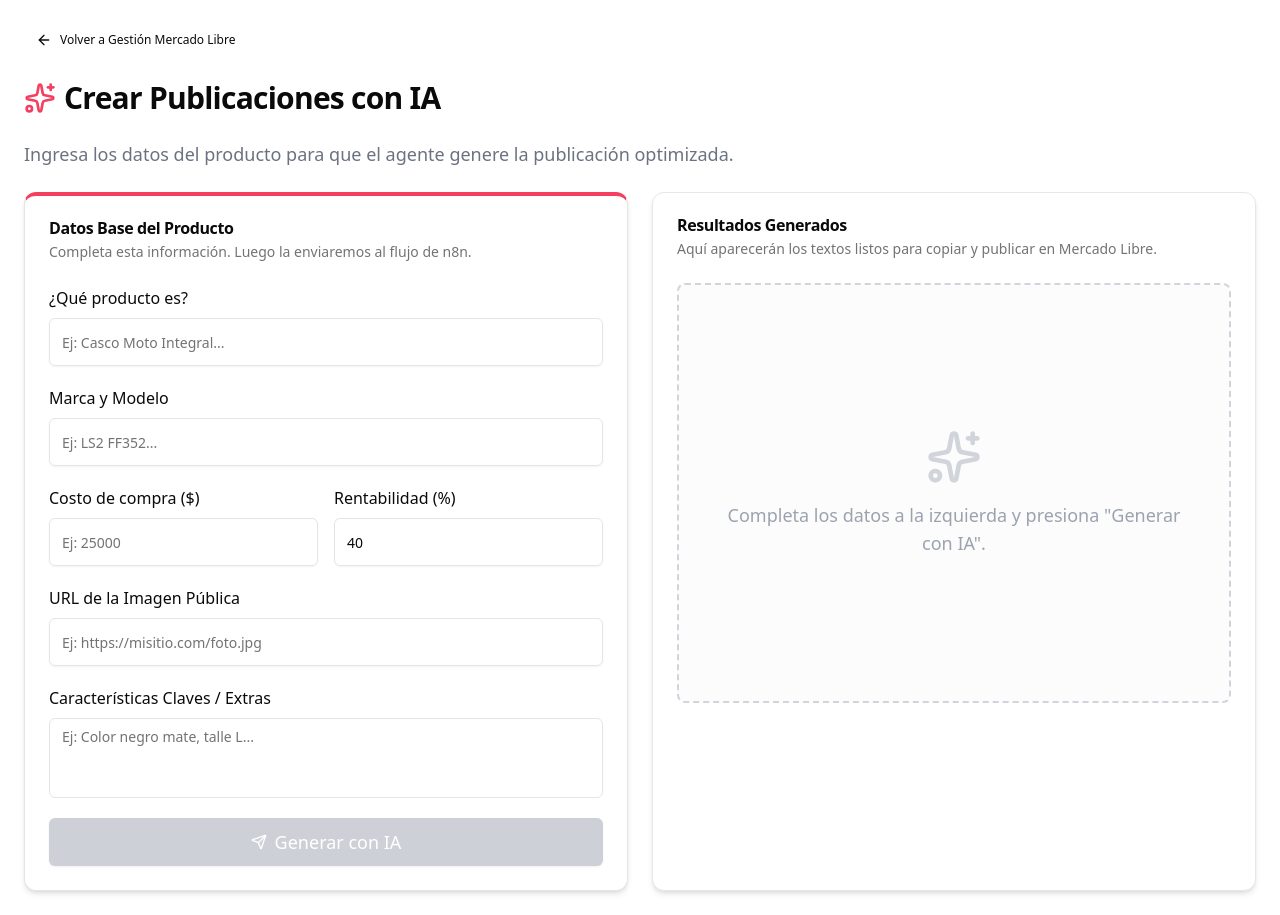
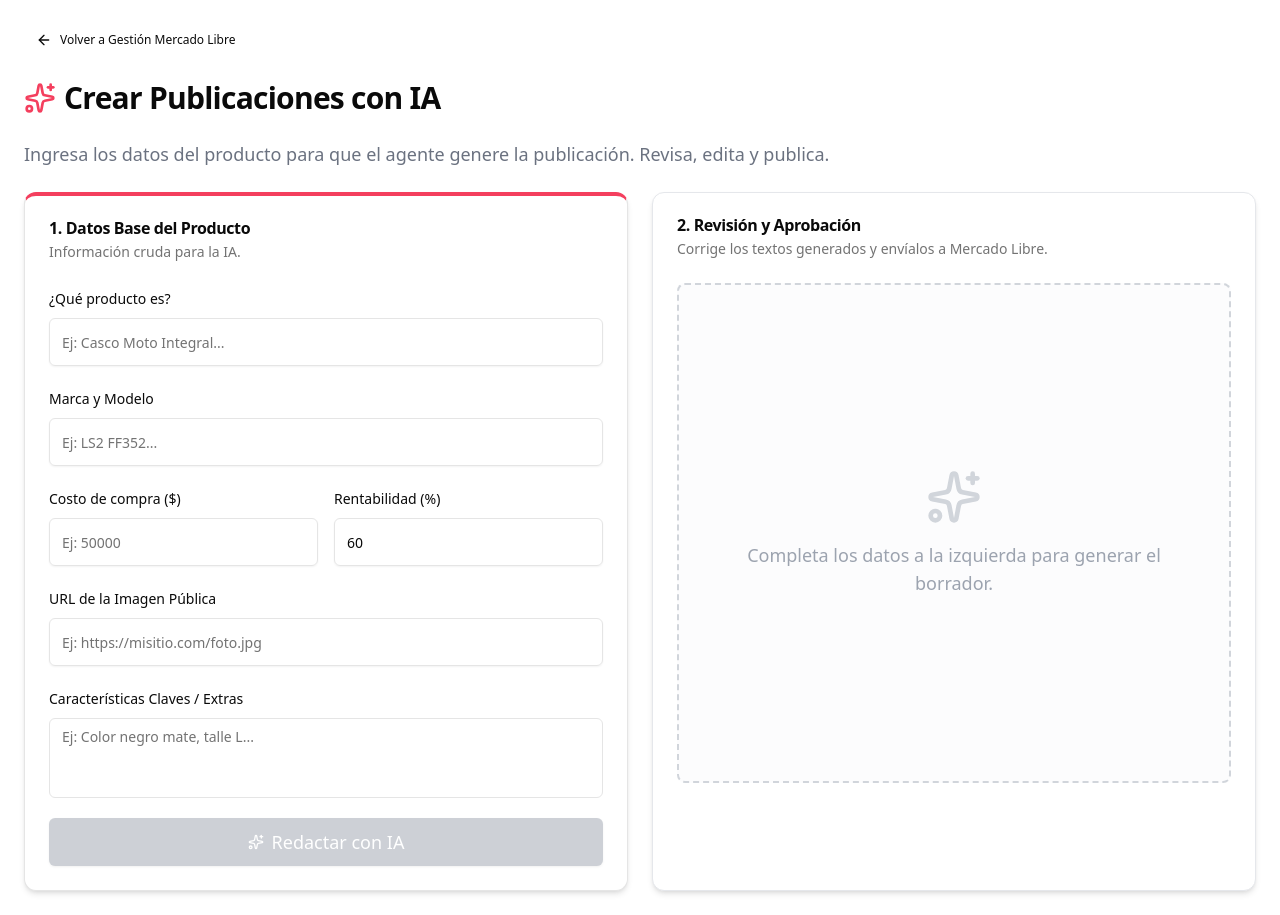
Before and after one commit to martinalejandrohakanson29-art/tienda-martin, a Next.js app: page /admin/mercadolibre/crear-publicaciones in a window 1280 px wide. Built offline with nearby package versions, Linux system fonts and the light colour scheme; no server answers; the database is empty.

Commit message:
Update page.tsx

```diff
--- a/app/admin/mercadolibre/crear-publicaciones/page.tsx
+++ b/app/admin/mercadolibre/crear-publicaciones/page.tsx
@@ -6,34 +6,42 @@ import { Button } from "@/components/ui/button";
 import { Input } from "@/components/ui/input";
 import { Label } from "@/components/ui/label";
 import { Textarea } from "@/components/ui/textarea";
-import { ArrowLeft, Sparkles, Send, Loader2 } from "lucide-react";
+import { ArrowLeft, Sparkles, Send, Loader2, UploadCloud, CheckCircle2 } from "lucide-react";
 import Link from "next/link";
 
 export default function CrearPublicacionesPage() {
-  // 1. ESTADOS DEL FORMULARIO: Aquí guardamos lo que el usuario escribe
+  // 1. ESTADOS DEL FORMULARIO BASE (Lo que le enviamos a la IA)
   const [producto, setProducto] = useState("");
   const [marca, setMarca] = useState("");
   const [caracteristicas, setCaracteristicas] = useState("");
   const [costo, setCosto] = useState("");
-  const [rentabilidad, setRentabilidad] = useState("40"); // 40% por defecto
+  const [rentabilidad, setRentabilidad] = useState("60");
   const [urlFoto, setUrlFoto] = useState("");
 
-  // 2. ESTADOS DE LA APLICACIÓN: Para saber si está cargando y guardar el resultado
+  // 2. ESTADOS DE LOS RESULTADOS EDITABLES (Lo que nos devuelve la IA y podemos modificar)
+  const [resTitulo, setResTitulo] = useState("");
+  const [resPrecio, setResPrecio] = useState("");
+  const [resMarca, setResMarca] = useState("");
+  const [resDescripcion, setResDescripcion] = useState("");
+  const [resCategoria, setResCategoria] = useState(""); // Ej: MLA3530
+  const [resStock, setResStock] = useState("1"); // Por defecto 1 unidad
+
+  // 3. ESTADOS DE CONTROL DE PANTALLA
   const [isLoading, setIsLoading] = useState(false);
-  const [resultadoIa, setResultadoIa] = useState<any>(null);
+  const [isPublishing, setIsPublishing] = useState(false);
+  const [iaTermino, setIaTermino] = useState(false);
+  const [publicacionExitosa, setPublicacionExitosa] = useState(false);
 
-  // 3. LA FUNCIÓN QUE SE CONECTA CON n8n
+  // --- FUNCIÓN 1: PEDIRLE A LA IA QUE REDACTE ---
   const handleGenerarConIA = async () => {
     setIsLoading(true);
-    setResultadoIa(null);
+    setIaTermino(false);
+    setPublicacionExitosa(false);
 
-    // Reemplaza esto con la URL real de tu Webhook de n8n
-    const WEBHOOK_URL = "https://n8n-on-render-production-52f0.up.railway.app/webhook/generar-publicacion";
+    // URL de tu n8n en Railway para la Fase 1 (Generador)
+    const WEBHOOK_GENERAR = "https://n8n-on-render-production-52f0.up.railway.app/webhook/generar-publicacion";
 
-    // Unimos los textos del formulario para armar el "Borrador" que n8n espera
     const borrador_titulo = `${producto} ${marca}. Características: ${caracteristicas}`;
-
-    // Armamos el paquete exacto con los nombres de variables que configuramos en n8n
     const payload = {
       borrador_titulo: borrador_titulo,
       costo_producto: Number(costo),
@@ -42,32 +50,78 @@ export default function CrearPublicacionesPage() {
     };
 
     try {
-      // Enviamos los datos a n8n
-      const response = await fetch(WEBHOOK_URL, {
+      const response = await fetch(WEBHOOK_GENERAR, {
         method: "POST",
-        headers: {
-          "Content-Type": "application/json",
-        },
+        headers: { "Content-Type": "application/json" },
         body: JSON.stringify(payload),
       });
 
       if (!response.ok) throw new Error("Error al conectar con n8n");
 
-      // Recibimos la respuesta de OpenRouter a través de n8n
       const data = await response.json();
-      setResultadoIa(data);
+
+      // Guardamos los datos de la IA en variables que el usuario puede editar
+      setResTitulo(data.title || "");
+      setResPrecio(data.price || "");
+      setResMarca(data.brand || "");
+      setResDescripcion(data.description || "");
+
+      setIaTermino(true); // Cambiamos la pantalla para mostrar los inputs
 
     } catch (error) {
       console.error("Hubo un error:", error);
-      alert("Hubo un error al generar la publicación. Verifica que n8n esté activo.");
+      alert("Error al generar los textos. Revisa n8n.");
     } finally {
       setIsLoading(false);
     }
   };
 
+  // --- FUNCIÓN 2: ENVIAR A MERCADO LIBRE ---
+  const handlePublicar = async () => {
+    // Validación básica antes de publicar
+    if (!resCategoria) {
+      alert("Por favor, ingresa el ID de la Categoría (Ej: MLA3530) antes de publicar.");
+      return;
+    }
+
+    setIsPublishing(true);
+
+    // URL de tu n8n en Railway para la Fase 3 (Publicador)
+    const WEBHOOK_PUBLICAR = "https://n8n-on-render-production-52f0.up.railway.app/webhook/subir_publicaciones";
+
+    // Empaquetamos los datos finales, ya revisados y corregidos por ti
+    const payloadFinal = {
+      title: resTitulo,
+      price: Number(resPrecio),
+      brand: resMarca,
+      description: resDescripcion,
+      category_id: resCategoria,
+      available_quantity: Number(resStock),
+      pictures: [{ source: urlFoto }] // Pasamos la URL de la foto original
+    };
+
+    try {
+      const response = await fetch(WEBHOOK_PUBLICAR, {
+        method: "POST",
+        headers: { "Content-Type": "application/json" },
+        body: JSON.stringify(payloadFinal),
+      });
+
+      if (!response.ok) throw new Error("Error al enviar a publicar");
+
+      // Si todo salió bien, mostramos mensaje de éxito
+      setPublicacionExitosa(true);
+
+    } catch (error) {
+      console.error("Error al publicar:", error);
+      alert("Hubo un problema al enviar la publicación a n8n.");
+    } finally {
+      setIsPublishing(false);
+    }
+  };
+
   return (
     <div className="space-y-6 p-6">
-      {/* Encabezado con botón para volver */}
       <div className="flex items-center gap-4">
         <Link href="/admin/mercadolibre">
           <Button variant="ghost" size="sm" className="gap-2">
@@ -85,181 +139,153 @@ export default function CrearPublicacionesPage() {
       </div>
 
       <p className="text-gray-500 text-lg">
-        Ingresa los datos del producto para que el agente genere la publicación optimizada.
+        Ingresa los datos del producto para que el agente genere la publicación. Revisa, edita y publica.
       </p>
 
-      {/* Contenedor principal dividido en 2 columnas */}
       <div className="grid grid-cols-1 lg:grid-cols-2 gap-6 mt-4">
 
-        {/* COLUMNA IZQUIERDA: Formulario de entrada */}
-        <Card className="border-t-4 border-t-rose-500 shadow-md">
+        {/* === COLUMNA IZQUIERDA: FORMULARIO BASE === */}
+        <Card className="border-t-4 border-t-rose-500 shadow-md h-fit">
           <CardHeader>
-            <CardTitle>Datos Base del Producto</CardTitle>
-            <CardDescription>
-              Completa esta información. Luego la enviaremos al flujo de n8n.
-            </CardDescription>
+            <CardTitle>1. Datos Base del Producto</CardTitle>
+            <CardDescription>Información cruda para la IA.</CardDescription>
           </CardHeader>
           <CardContent className="space-y-5">
 
             <div className="space-y-2">
-              <Label htmlFor="producto" className="text-base font-medium">¿Qué producto es?</Label>
-              <Input
-                id="producto"
-                placeholder="Ej: Casco Moto Integral..."
-                className="h-12"
-                value={producto}
-                onChange={(e) => setProducto(e.target.value)}
-              />
+              <Label>¿Qué producto es?</Label>
+              <Input placeholder="Ej: Casco Moto Integral..." className="h-12" value={producto} onChange={(e) => setProducto(e.target.value)} />
             </div>
 
             <div className="space-y-2">
-              <Label htmlFor="marca" className="text-base font-medium">Marca y Modelo</Label>
-              <Input
-                id="marca"
-                placeholder="Ej: LS2 FF352..."
-                className="h-12"
-                value={marca}
-                onChange={(e) => setMarca(e.target.value)}
-              />
+              <Label>Marca y Modelo</Label>
+              <Input placeholder="Ej: LS2 FF352..." className="h-12" value={marca} onChange={(e) => setMarca(e.target.value)} />
             </div>
 
             <div className="grid grid-cols-2 gap-4">
               <div className="space-y-2">
-                <Label htmlFor="costo" className="text-base font-medium">Costo de compra ($)</Label>
-                <Input
-                  id="costo"
-                  type="number"
-                  placeholder="Ej: 25000"
-                  className="h-12"
-                  value={costo}
-                  onChange={(e) => setCosto(e.target.value)}
-                />
+                <Label>Costo de compra ($)</Label>
+                <Input type="number" placeholder="Ej: 50000" className="h-12" value={costo} onChange={(e) => setCosto(e.target.value)} />
               </div>
               <div className="space-y-2">
-                <Label htmlFor="rentabilidad" className="text-base font-medium">Rentabilidad (%)</Label>
-                <Input
-                  id="rentabilidad"
-                  type="number"
-                  placeholder="Ej: 40"
-                  className="h-12"
-                  value={rentabilidad}
-                  onChange={(e) => setRentabilidad(e.target.value)}
-                />
+                <Label>Rentabilidad (%)</Label>
+                <Input type="number" placeholder="Ej: 60" className="h-12" value={rentabilidad} onChange={(e) => setRentabilidad(e.target.value)} />
               </div>
             </div>
 
             <div className="space-y-2">
-              <Label htmlFor="urlFoto" className="text-base font-medium">URL de la Imagen Pública</Label>
-              <Input
-                id="urlFoto"
-                placeholder="Ej: https://misitio.com/foto.jpg"
-                className="h-12"
-                value={urlFoto}
-                onChange={(e) => setUrlFoto(e.target.value)}
-              />
+              <Label>URL de la Imagen Pública</Label>
+              <Input placeholder="Ej: https://misitio.com/foto.jpg" className="h-12" value={urlFoto} onChange={(e) => setUrlFoto(e.target.value)} />
             </div>
 
             <div className="space-y-2">
-              <Label htmlFor="caracteristicas" className="text-base font-medium">Características Claves / Extras</Label>
-              <Textarea
-                id="caracteristicas"
-                placeholder="Ej: Color negro mate, talle L..."
-                rows={3}
-                className="resize-none"
-                value={caracteristicas}
-                onChange={(e) => setCaracteristicas(e.target.value)}
-              />
+              <Label>Características Claves / Extras</Label>
+              <Textarea placeholder="Ej: Color negro mate, talle L..." rows={3} className="resize-none" value={caracteristicas} onChange={(e) => setCaracteristicas(e.target.value)} />
             </div>
 
             <Button
               onClick={handleGenerarConIA}
               disabled={isLoading || !producto || !costo || !urlFoto}
-              className="w-full bg-rose-600 hover:bg-rose-700 text-white gap-2 h-12 text-lg mt-4 disabled:bg-gray-400"
+              className="w-full bg-gray-800 hover:bg-gray-900 text-white gap-2 h-12 text-lg mt-4 disabled:bg-gray-400"
             >
-              {isLoading ? (
-                <>
-                  <Loader2 className="h-5 w-5 animate-spin" />
-                  Procesando en n8n...
-                </>
-              ) : (
-                <>
-                  <Send className="h-5 w-5" />
-                  Generar con IA
-                </>
-              )}
+              {isLoading ? <><Loader2 className="h-5 w-5 animate-spin" /> Pensando...</> : <><Sparkles className="h-5 w-5" /> Redactar con IA</>}
             </Button>
 
           </CardContent>
         </Card>
 
-        {/* COLUMNA DERECHA: Resultados de la IA */}
+        {/* === COLUMNA DERECHA: REVISIÓN Y PUBLICACIÓN === */}
         <Card className="shadow-md border-gray-200">
           <CardHeader>
-            <CardTitle>Resultados Generados</CardTitle>
-            <CardDescription>
-              Aquí aparecerán los textos listos para copiar y publicar en Mercado Libre.
-            </CardDescription>
+            <CardTitle>2. Revisión y Aprobación</CardTitle>
+            <CardDescription>Corrige los textos generados y envíalos a Mercado Libre.</CardDescription>
           </CardHeader>
           <CardContent>
 
-            {/* Si NO hay resultados y NO está cargando, mostramos el estado vacío */}
-            {!resultadoIa && !isLoading && (
-              <div className="flex flex-col items-center justify-center h-[420px] text-gray-400 border-2 border-dashed border-gray-300 rounded-lg bg-gray-50/50">
+            {/* ESTADO VACÍO */}
+            {!iaTermino && !isLoading && !publicacionExitosa && (
+              <div className="flex flex-col items-center justify-center h-[500px] text-gray-400 border-2 border-dashed border-gray-300 rounded-lg bg-gray-50/50">
                 <Sparkles className="h-14 w-14 mb-4 text-gray-300" />
-                <p className="text-center px-8 text-lg">
-                  Completa los datos a la izquierda y presiona "Generar con IA".
-                </p>
+                <p className="text-center px-8 text-lg">Completa los datos a la izquierda para generar el borrador.</p>
               </div>
             )}
 
-            {/* Si ESTÁ cargando, mostramos un indicador */}
+            {/* ESTADO CARGANDO IA */}
             {isLoading && (
-              <div className="flex flex-col items-center justify-center h-[420px] text-gray-500 bg-gray-50/50 rounded-lg">
+              <div className="flex flex-col items-center justify-center h-[500px] text-gray-500 bg-gray-50/50 rounded-lg border border-gray-100">
                 <Loader2 className="h-14 w-14 mb-4 animate-spin text-rose-500" />
-                <p className="text-center px-8 text-lg">
-                  La IA está analizando la imagen y redactando...
-                </p>
+                <p className="text-center px-8 text-lg">Optimizando publicación...</p>
               </div>
             )}
 
-            {/* Si HAY resultados, los mostramos */}
-            {resultadoIa && !isLoading && (
-              <div className="space-y-6">
+            {/* ESTADO ÉXITO PUBLICACIÓN */}
+            {publicacionExitosa && (
+              <div className="flex flex-col items-center justify-center h-[500px] text-green-600 bg-green-50 rounded-lg border border-green-200">
+                <CheckCircle2 className="h-16 w-16 mb-4 text-green-500" />
+                <h3 className="text-2xl font-bold mb-2">¡Datos enviados!</h3>
+                <p className="text-center px-8 text-lg text-green-700">
+                  La publicación fue enviada exitosamente a n8n para ser subida a Mercado Libre.
+                </p>
+                <Button variant="outline" className="mt-6 border-green-600 text-green-700 hover:bg-green-100" onClick={() => window.location.reload()}>
+                  Crear otra publicación
+                </Button>
+              </div>
+            )}
+
+            {/* ESTADO REVISIÓN (INPUTS EDITABLES) */}
+            {iaTermino && !isLoading && !publicacionExitosa && (
+              <div className="space-y-5 animate-in fade-in zoom-in duration-300">
 
                 {urlFoto && (
-                  <div className="flex justify-center mb-4">
-                    <img src={urlFoto} alt="Preview" className="h-32 object-contain rounded-md border p-1" />
+                  <div className="flex justify-center mb-2">
+                    <img src={urlFoto} alt="Preview" className="h-24 object-contain rounded-md border p-1 bg-white shadow-sm" />
                   </div>
                 )}
 
-                <div>
-                  <Label className="text-xs font-bold text-gray-500 uppercase tracking-wider">Título (Máx 60 car.)</Label>
-                  <div className="p-3 bg-blue-50 text-blue-900 border border-blue-200 rounded-md font-medium text-lg mt-1">
-                    {resultadoIa.title}
+                <div className="space-y-1">
+                  <Label className="text-xs font-bold text-gray-500 uppercase">Título (Máx 60 car.)</Label>
+                  <Input className="font-medium text-blue-900 bg-blue-50/50 border-blue-200" value={resTitulo} onChange={(e) => setResTitulo(e.target.value)} />
+                </div>
+
+                <div className="grid grid-cols-2 gap-4">
+                  <div className="space-y-1">
+                    <Label className="text-xs font-bold text-gray-500 uppercase">Precio Final Sugerido</Label>
+                    <Input type="number" className="font-bold text-green-700 bg-green-50/50 border-green-200" value={resPrecio} onChange={(e) => setResPrecio(e.target.value)} />
+                  </div>
+                  <div className="space-y-1">
+                    <Label className="text-xs font-bold text-gray-500 uppercase">Marca Extraída</Label>
+                    <Input className="font-medium text-gray-900 bg-gray-50" value={resMarca} onChange={(e) => setResMarca(e.target.value)} />
                   </div>
                 </div>
 
                 <div className="grid grid-cols-2 gap-4">
-                  <div>
-                    <Label className="text-xs font-bold text-gray-500 uppercase tracking-wider">Precio Final Sugerido</Label>
-                    <div className="p-3 bg-green-50 text-green-900 border border-green-200 rounded-md font-bold text-xl mt-1">
-                      $ {resultadoIa.price?.toLocaleString("es-AR")}
-                    </div>
+                  <div className="space-y-1">
+                    <Label className="text-xs font-bold text-orange-600 uppercase">ID Categoría ML *</Label>
+                    <Input placeholder="Ej: MLA3530" className="border-orange-200 focus-visible:ring-orange-500" value={resCategoria} onChange={(e) => setResCategoria(e.target.value)} />
                   </div>
-                  <div>
-                    <Label className="text-xs font-bold text-gray-500 uppercase tracking-wider">Marca</Label>
-                    <div className="p-3 bg-gray-50 text-gray-900 border border-gray-200 rounded-md font-medium text-lg mt-1">
-                      {resultadoIa.brand}
-                    </div>
+                  <div className="space-y-1">
+                    <Label className="text-xs font-bold text-gray-500 uppercase">Stock Inicial</Label>
+                    <Input type="number" value={resStock} onChange={(e) => setResStock(e.target.value)} />
                   </div>
                 </div>
 
-                <div>
-                  <Label className="text-xs font-bold text-gray-500 uppercase tracking-wider">Descripción Vendedora</Label>
-                  <div className="p-4 bg-gray-50 border border-gray-200 rounded-md whitespace-pre-wrap text-gray-700 mt-1 h-48 overflow-y-auto">
-                    {resultadoIa.description}
-                  </div>
+                <div className="space-y-1">
+                  <Label className="text-xs font-bold text-gray-500 uppercase">Descripción Vendedora</Label>
+                  <Textarea rows={6} className="bg-gray-50 resize-y" value={resDescripcion} onChange={(e) => setResDescripcion(e.target.value)} />
                 </div>
+
+                {/* BOTÓN DE PUBLICACIÓN */}
+                <Button
+                  onClick={handlePublicar}
+                  disabled={isPublishing || !resTitulo || !resPrecio}
+                  className="w-full bg-rose-600 hover:bg-rose-700 text-white gap-2 h-14 text-xl mt-4 shadow-lg disabled:bg-rose-300 transition-all"
+                >
+                  {isPublishing ? (
+                    <><Loader2 className="h-6 w-6 animate-spin" /> Conectando con Mercado Libre...</>
+                  ) : (
+                    <><UploadCloud className="h-6 w-6" /> Aprobar y Publicar</>
+                  )}
+                </Button>
 
               </div>
             )}
```
